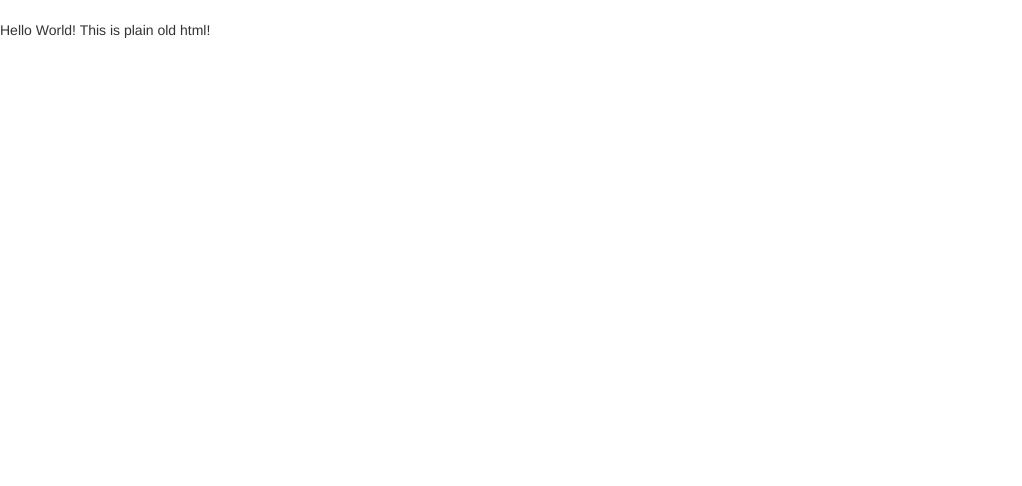
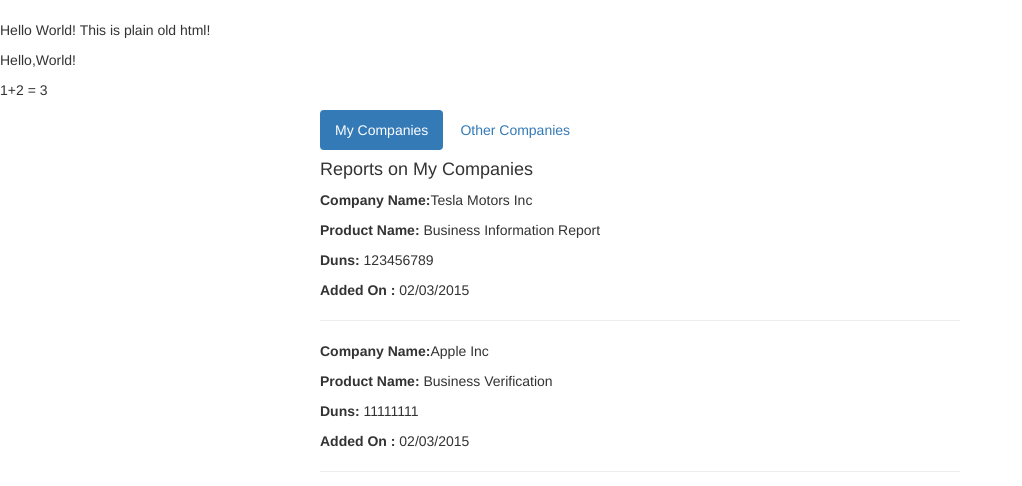
Before and after one commit to mvnmajji/fawkes-web, a website: page app/index.html in a window 1280 px wide. Shown: the whole page, without its empty margins (0-1022 px from the left). Drawn offline with nearby package versions, Linux system fonts and the light colour scheme; some packages are replaced by stand-ins of ours.

Commit message:
Added Simple Tabs and Controllers

```diff
--- a/app/css/app.css
+++ b/app/css/app.css
@@ -97,3 +97,8 @@
 h1 {
   border-bottom: 1px solid gray;
 }
+
+.tab {
+  margin-left:25%;
+  margin-right:25%;
+}
--- a/app/index.html
+++ b/app/index.html
@@ -3,7 +3,8 @@
 <head>
 <meta charset="utf-8">
 <title>Angular E-Commerce Web</title>
-  <link rel="stylesheet" href="bower_components/bootstrap/dist/css/bootstrap.css">
+<link rel="stylesheet"
+	href="bower_components/bootstrap/dist/css/bootstrap.css">
 <link rel="stylesheet" href="css/app.css">
 <link rel="stylesheet" href="css/animations.css">
 
@@ -14,9 +15,38 @@
 <script src="bower_components/angular-resource/angular-resource.js"></script>
 <script src="js/app.js"></script>
 </head>
-<body>
+<body ng-controller="DashboardController as dashboard">
 
 	<p>Hello World! This is plain old html!</p>
 
+	<p>{{"Hello," + "World!"}}</p>
+
+	<p>1+2 = {{1+2}}</p>
+
+	<section class="tab" ng-controller="TabController as panel">
+		<ul class="nav nav-pills">
+			<li ng-class="{active:panel.isSet(1)}">
+				<a href ng-click="panel.setTab(1)">My Companies</a>
+			</li>
+			<li ng-class="{active:panel.isSet(2)}">
+				<a href ng-click="panel.setTab(2)">Other Companies</a>
+			</li>
+		</ul>
+		<div ng-show="panel.isSet(1)">
+			<h4>Reports on My Companies</h4>
+			<div class="product" ng-repeat='product in dashboard.myCompanyProducts'>
+				<p><b>Company Name:</b>{{product.companyName}} </p>
+				<p><b>Product Name:</b> {{product.productName}} </p>
+				<p><b>Duns:</b> {{product.duns}} </p>
+				<p><b>Added On :</b> {{product.addedOn}} </p>
+				<hr/>
+			</div>
+		</div>
+		<div ng-show="panel.isSet(2)">
+			<h4>Reports on Other Companies</h4>
+			<blockquote>No Reports on other companies yet!</blockquote>
+		</div>
+	</section>
+
 </body>
 </html>
--- a/app/js/app.js
+++ b/app/js/app.js
@@ -2,3 +2,37 @@
 
 /* App Module */
 var fawkesApp = angular.module('fawkesApp', []);
+
+var products = [
+  {
+     productName: 'Business Information Report',
+     companyName: 'Tesla Motors Inc',
+     duns: '123456789',
+     addedOn: '02/03/2015',
+     expired : 'false'
+  },
+  {
+     productName: 'Business Verification',
+     companyName: 'Apple Inc',
+     duns: '11111111',
+     addedOn: '02/03/2015',
+     expired : 'true'
+  }
+];
+
+fawkesApp.controller('TabController', function(){
+    this.tab = 1;
+
+    this.setTab = function(tabValue) {
+      this.tab = tabValue;
+    };
+
+    this.isSet = function(tabValue) {
+      return this.tab === tabValue;
+    };
+  });
+
+
+fawkesApp.controller('DashboardController', function(){
+  this.myCompanyProducts = products;
+});
```
Lines whose indentation alone changed are shown as unchanged.
